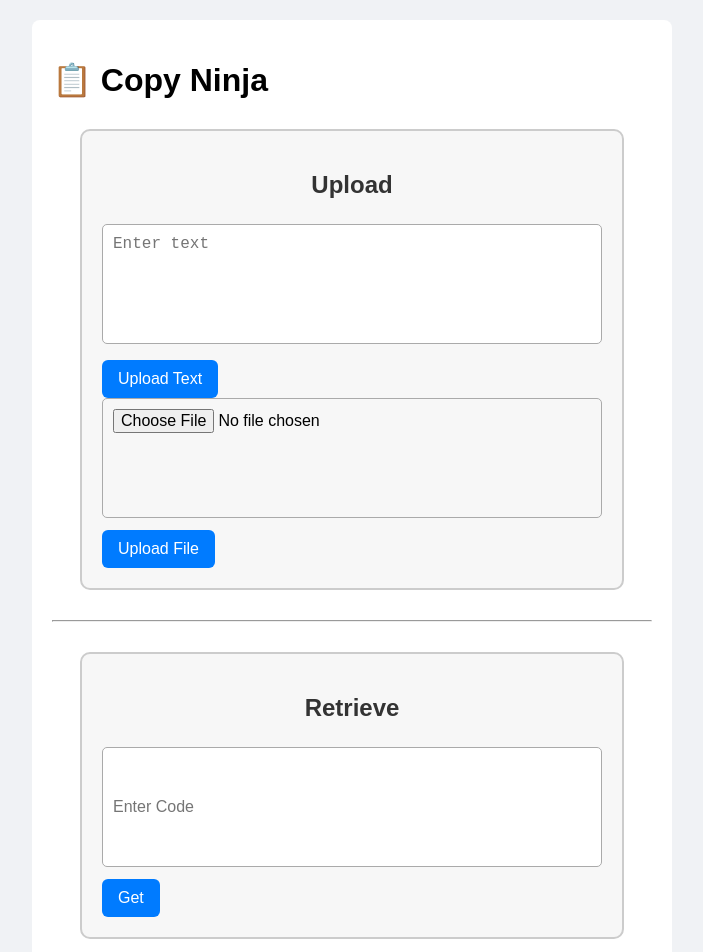
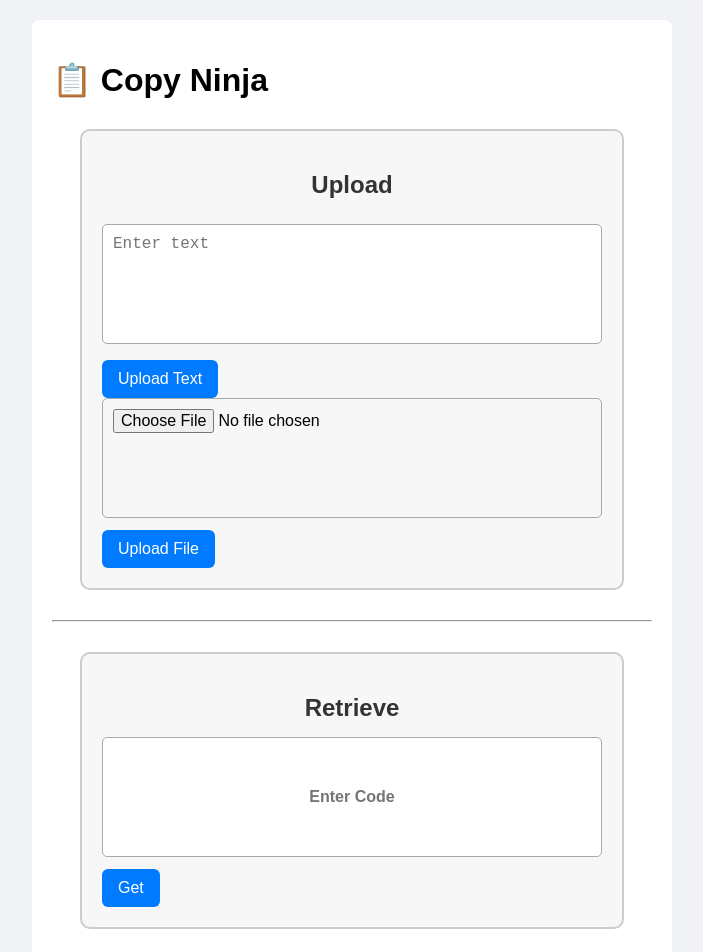
Before and after one commit to Ayushmaan218/Copy_Ninja, a React (Vite) app in the folder client/: page / in a window 1280 px wide. Shown: the top 952 px of the page, without its empty margins (288-991 px from the left). Built offline with nearby package versions, Linux system fonts and the light colour scheme; the HTML template or start-up script is replaced by a standard one.

Commit message:
Update RetrieveForm.css

```diff
--- a/client/src/components/RetrieveForm.css
+++ b/client/src/components/RetrieveForm.css
@@ -65,6 +65,18 @@ button:hover {
   border-radius: 6px;
 }
 
+.code-input {
+  width: 150px;
+  text-align: center;
+  font-size: 20px;
+  font-weight: bold;
+  padding: 8px;
+  border: 1px solid #aaa;
+  border-radius: 6px;
+  margin: 0 auto 12px;
+  display: block;
+}
+
 .text-header {
   display: flex;
   justify-content: space-between;
```
